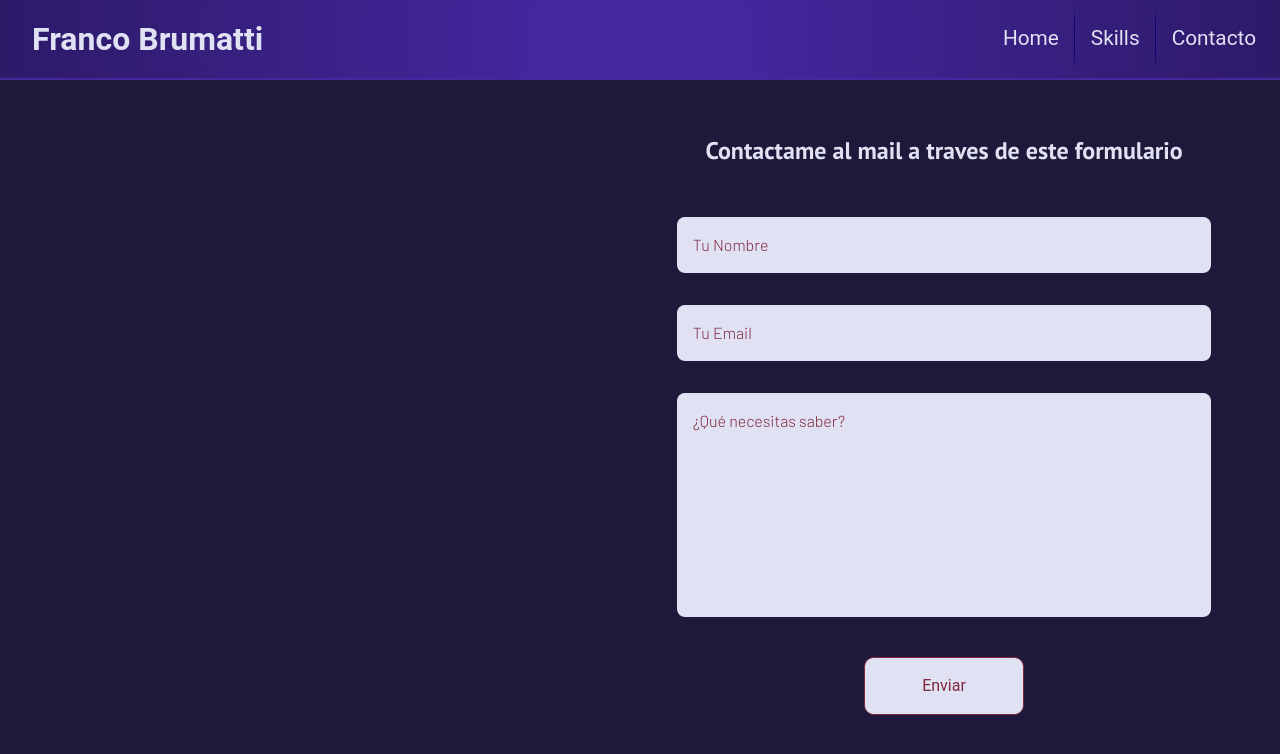
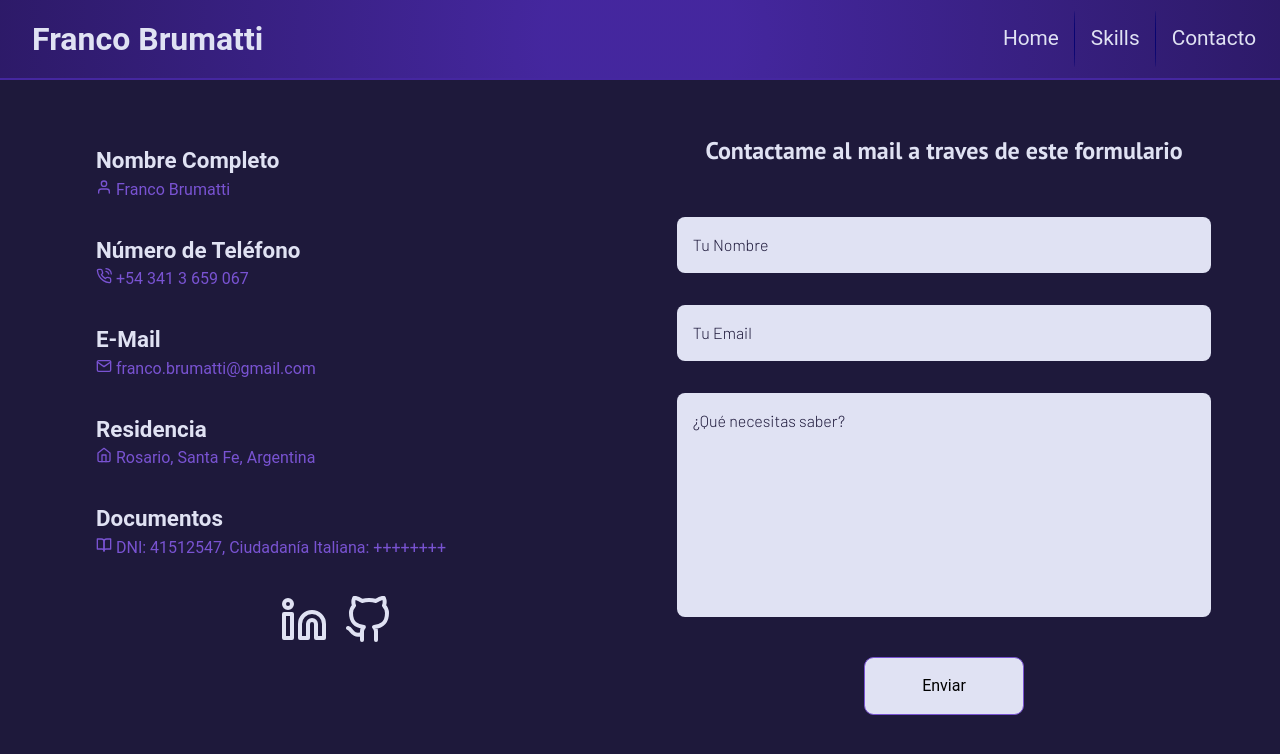
Before and after one commit to FrancoBrumatti/brumattiportfolio, a Next.js app: page /contacto in a window 1280 px wide. Shown: the top 754 px of the page. Built offline with nearby package versions, Linux system fonts and the light colour scheme.

Commit message:
skill layout done, general changes

```diff
--- a/components/Contacto/contactoElements.jsx
+++ b/components/Contacto/contactoElements.jsx
@@ -2,18 +2,67 @@ import styled from 'styled-components';
 
 export const ContactoLayout = styled.div`
     display: grid;
-    grid-template-columns: 1fr 1fr;
+    grid-template-rows: auto auto;
 
     height: 100%;
-    padding: 2rem;
+    padding: 2rem 0;
+
+    @media (min-width: 1024px) {
+        padding: 2rem;
+        grid-template-rows: auto;
+        grid-template-columns: 1fr 1fr;
+    }
 `;
 
 export const ContactoInfo = styled.div`
     display: flex;
-    justify-content: center;
+    flex-direction: column;
+    align-items: start;
     gap: 2rem;
+    padding: 2rem 1rem;
+    color: var(--white);
+
+    @media (min-width: 1024px) {
+        padding: 2rem 4rem;
+    }
+`;
+
+export const ContactoRedes = styled.div`
+    display: flex;
+    gap: 1rem;
+    font-size: 3rem;
+    align-self: center;
+
+    a {
+        color: var(--white);
+
+        transition: all .3s;
+
+        &:hover {
+            color: var(--brighter);
+        }
+    }
+
+
 `;
 
 export const ContactoForm = styled.div`
 
 `;
+
+export const ContactoDato = styled.div`
+    text-align: center;
+    width: 100%;
+
+    h1 {
+        font-size: 1.4rem;
+    }
+
+    p {
+        color: var(--brighter);
+    }
+
+    @media (min-width: 1024px) {
+        text-align: start;
+    }
+`;
--- a/components/Contacto/index.jsx
+++ b/components/Contacto/index.jsx
@@ -1,13 +1,27 @@
 import React from 'react';
 import Formulario from '../ui/Form';
 
-import { ContactoForm, ContactoInfo, ContactoLayout, } from './contactoElements';
+//data
+import { contactoData } from '../../data/contactoData';
+
+//styles
+import { ContactoForm, ContactoInfo, ContactoLayout, ContactoDato, ContactoRedes } from './contactoElements';
 
 const Contacto = () => {
     return (
         <ContactoLayout>
             <ContactoInfo>
-
+                {contactoData.contactoDatos.map(dato =>
+                    <ContactoDato key={dato.id}>
+                        <h1>{dato.title}</h1>
+                        <p>{dato.icon} {dato.info}</p>
+                    </ContactoDato>
+                )}
+                <ContactoRedes>
+                    {contactoData.contactoRedes.map(red =>
+                        <a href={red.href}>{red.icon}</a>
+                    )}
+                </ContactoRedes>
             </ContactoInfo>
             <ContactoForm>
                 <Formulario />
--- a/components/Layout/index.jsx
+++ b/components/Layout/index.jsx
@@ -13,13 +13,11 @@ const Layout = (props) => {
     return (
         <>
                 <LayoutContainer>
-                        {/* <Animation direction={'vertical'}> */}
-                        <Navbar />
-                        {/* </Animation> */}
+                        <Animation direction={'vertical'}>
+                            <Navbar />
+                        </Animation>
                         <LayoutContentContainer>
-                            {/* <Animation direction={'horizontal'}> */}
-                                {props.children}
-                            {/* </Animation> */}
+                            {props.children}
                         </LayoutContentContainer>
                 </LayoutContainer>
         </>
--- a/components/ui/Animation/index.jsx
+++ b/components/ui/Animation/index.jsx
@@ -12,7 +12,7 @@ const Animation = (props) => {
       x: 0,
       opacity: 1,
       transition: {
-        duration: .5,
+        duration: .3,
         delay: 0.3,
       },
     });
--- a/components/ui/Form/FormElements.jsx
+++ b/components/ui/Form/FormElements.jsx
@@ -30,7 +30,7 @@ export const FormInput = styled(Field)`
   font-family: var(--fontsecondary);
 
   &::placeholder {
-    color: var(--darker);
+    color: var(--background);
   }
 `;
 
@@ -43,27 +43,25 @@ export const FormTextArea = styled.textarea`
   background-color: var(--white);
 
   &::placeholder {
-    color: var(--darker);
+    color: var(--background);
   }
 `;
 
 export const FormSubmit = styled.input`
   margin-top: 1.5rem;
-  border: 1px solid var(--darker);
+  border: 1px solid var(--brighter);
   border-radius: 0.6rem;
-  background-color: var(--white) !important;
-  color: var(--darker);
+  background-color: var(--white);
+  color: var(--black);
   font-size: bold;
   font-family: var(--fontprimary);
   min-width: 10rem;
   align-self: center;
   padding: 1rem;
-  transition: all 0.3s ease-in-out;
 
   &:hover {
+    filter: brightness(1.05);
     cursor: pointer;
-    background-color: var(--black);
-    transform: scale(1.02);
   }
 `;
 
--- a/data/contactoData.js
+++ b/data/contactoData.js
@@ -1,3 +1,49 @@
+import { FiUser, FiPhoneCall, FiMail, FiHome, FiBookOpen, FiLinkedin, FiGithub } from 'react-icons/fi';
+
 export const contactoData = {
-    ""
+    "contactoTitle": "Contacto",
+    "contactoDatos": [
+        {
+            "id": 0,
+            "title": "Nombre Completo",
+            "info": "Franco Brumatti",
+            "icon": <FiUser />
+        },
+        {
+            "id": 1,
+            "title": "Número de Teléfono",
+            "info": "+54 341 3 659 067",
+            "icon": <FiPhoneCall />
+        },
+        {
+            "id": 2,
+            "title": "E-Mail",
+            "info": "franco.brumatti@gmail.com",
+            "icon": <FiMail />
+        },
+        {
+            "id": 3,
+            "title": "Residencia",
+            "info": "Rosario, Santa Fe, Argentina",
+            "icon": <FiHome />
+        },
+        {
+            "id": 4,
+            "title": "Documentos",
+            "info": "DNI: 41512547, Ciudadanía Italiana: ++++++++",
+            "icon": <FiBookOpen />
+        },
+    ],
+    "contactoRedes": [
+        {
+            "id": 0,
+            "href": "https://www.linkedin.com/in/franco-brumatti/",
+            "icon": <FiLinkedin />
+        },
+        {
+            "id": 1,
+            "href": "https://github.com/FrancoBrumatti",
+            "icon": <FiGithub />
+        }
+    ]
 }
--- a/data/homeData.js
+++ b/data/homeData.js
@@ -50,6 +50,12 @@ export const homeData = {
                 "title": "Calculadora de presupuesto",
                 "image": "/calculadorapresupuesto.png",
                 "url": "https://calcularpresupuestoreact.netlify.app/"
+            },
+            {
+                "id": 7,
+                "title": "Crypto Cotizador",
+                "image": "/cryptocotizador.png",
+                "url": "https://cryptocotizadorfb.netlify.app/"
             }
         ]
     }
--- a/package.json
+++ b/package.json
@@ -16,6 +16,7 @@
     "next": "12.1.4",
     "react": "18.0.0",
     "react-dom": "18.0.0",
+    "react-icons": "^4.4.0",
     "react-intersection-observer": "^9.2.0",
     "styled-components": "^5.3.5",
     "yup": "^0.32.11"
```
Also changed, not shown: components/Home/Index.jsx (+21 -4 lines), components/Home/homeElements.jsx (+9 -7 lines), components/Skills/index.jsx (+11 -2 lines), components/Skills/skillsElements.jsx (+28 -3 lines), public/cryptocotizador.png (added), 1 other file (tests, documents, lock files or other folders).
